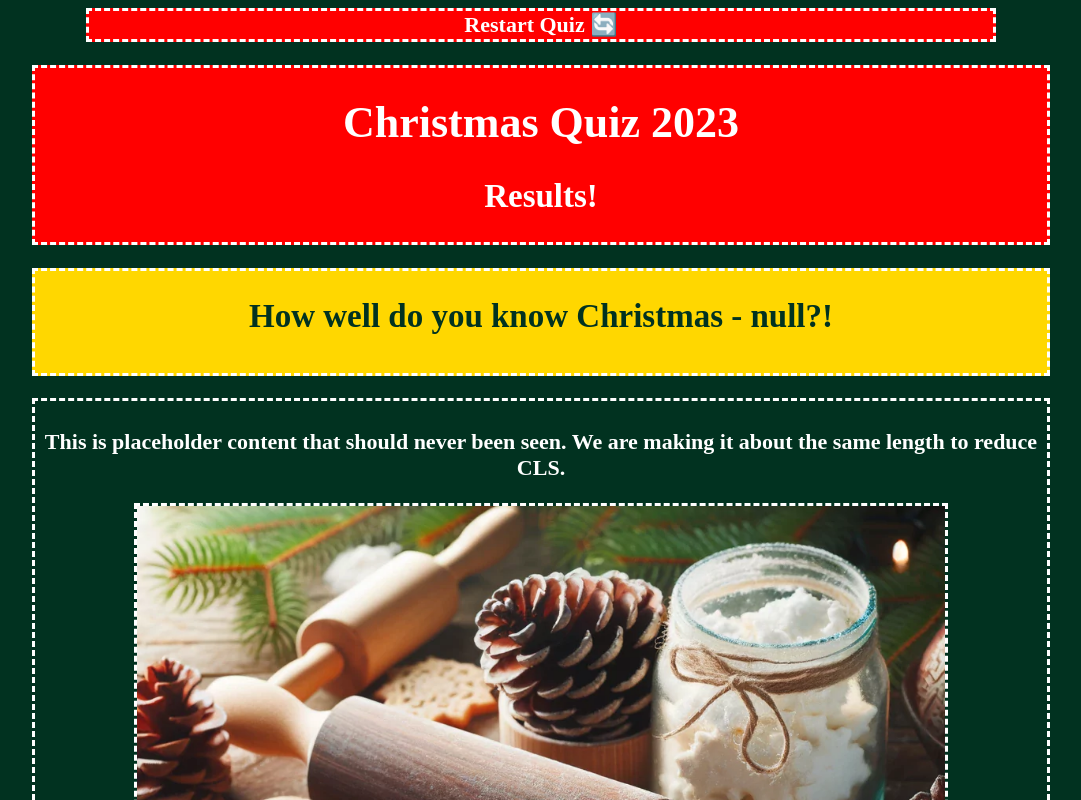
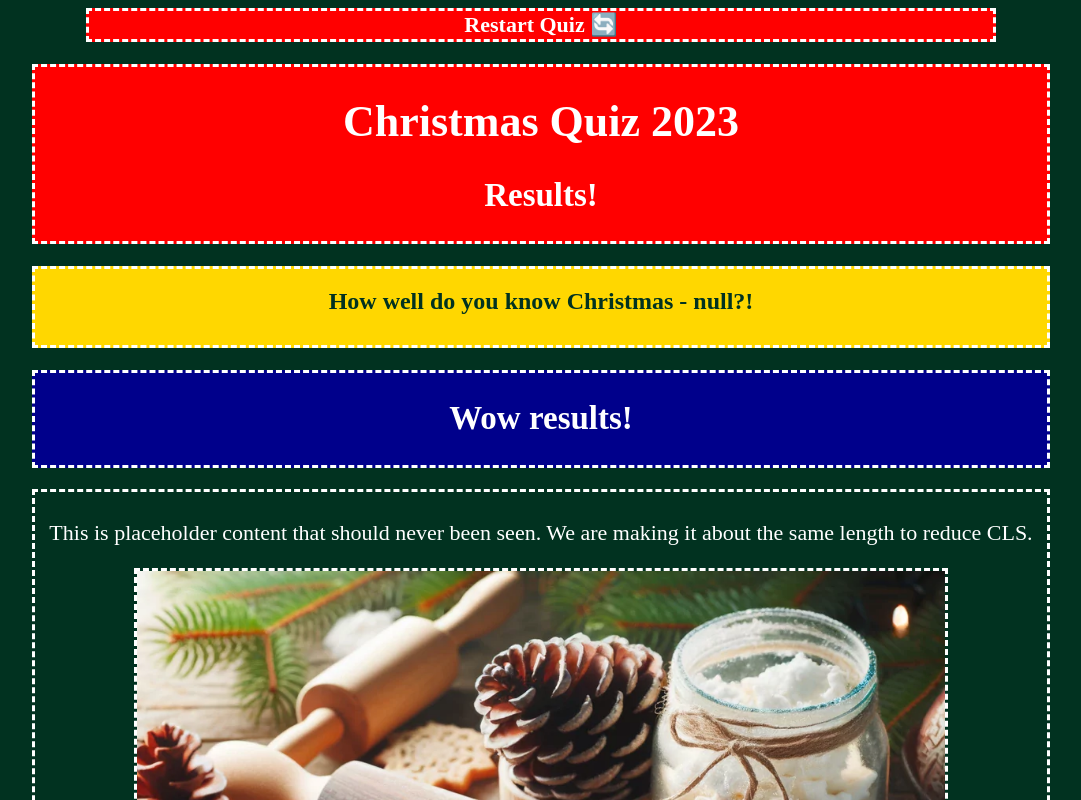
Before and after one commit to Ffionhaf96/msp-2-christmas-quiz, a plain HTML site: page results.html in a window 1280 px wide. Shown: the top 800 px of the page, without its empty margins (99-1180 px from the left). Drawn offline with Linux system fonts and the light colour scheme; a web font is replaced by a local one.

Commit message:
style: give each page more unique layout

```diff
--- a/assets/css/style.css
+++ b/assets/css/style.css
@@ -29,15 +29,28 @@ body {
         "question"
         "main"
         "button";
-    grid-template-rows: 0.1fr 0.1fr 0.2fr 0.3fr max-content 0.1fr;
+    grid-template-rows: minmax(0, 1fr) 1fr 1fr 3fr max-content 1fr;
     grid-template-columns: 1fr;
     /* Give everything a little space between rows */
     row-gap: 3%;
     /* Make everything centered on X and Y axis */
     align-items: center;
     justify-items: center;
-    height: 95vh;
-    min-height: 90%;
+    height: 90vh;
+    /* min-height: 90%; */
+}
+
+body.results {
+    grid-template-areas:
+    "nav"
+    "header"
+    "timer"
+    "main"
+    "question";
+    grid-template-rows: 1fr repeat(2, min-content) 1fr max-content;
+}
+body.game {
+    grid-template-rows: repeat(3, min-content) 0fr 300px min-content;
 }
 
 #timer {
@@ -77,7 +90,6 @@ header {
     /* Apply timer to correct area in Grid layout */
     grid-area: timer;
     width: var(--component-width);
-    font-size: 22px;
     font-weight: 700;
     align-self: center;
 }
@@ -122,7 +134,6 @@ header {
     border-width: 3px;
     width: 80%;
     font-size: 22px;
-    font-weight: 700;
 }
 
 #name {
```
